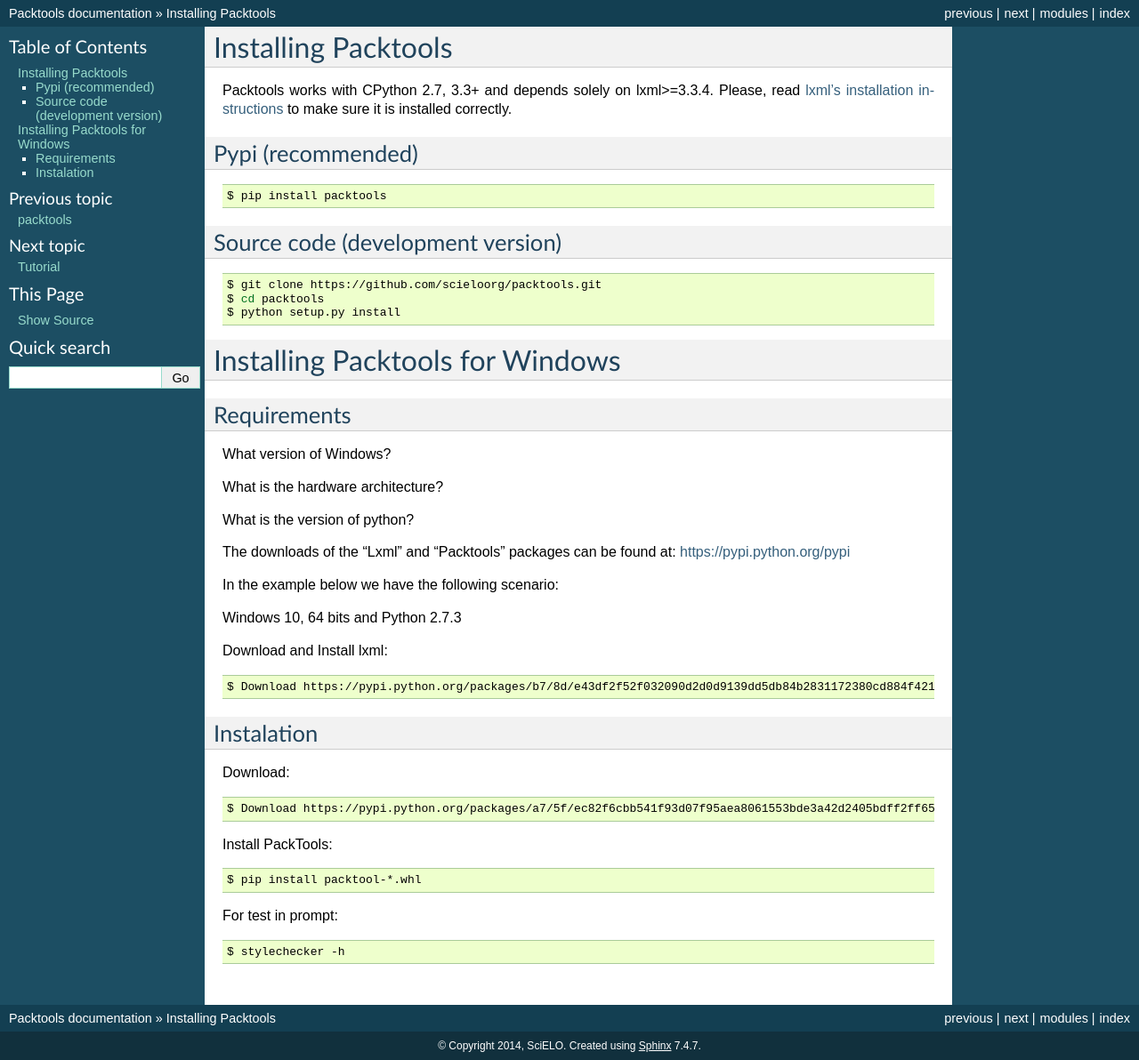
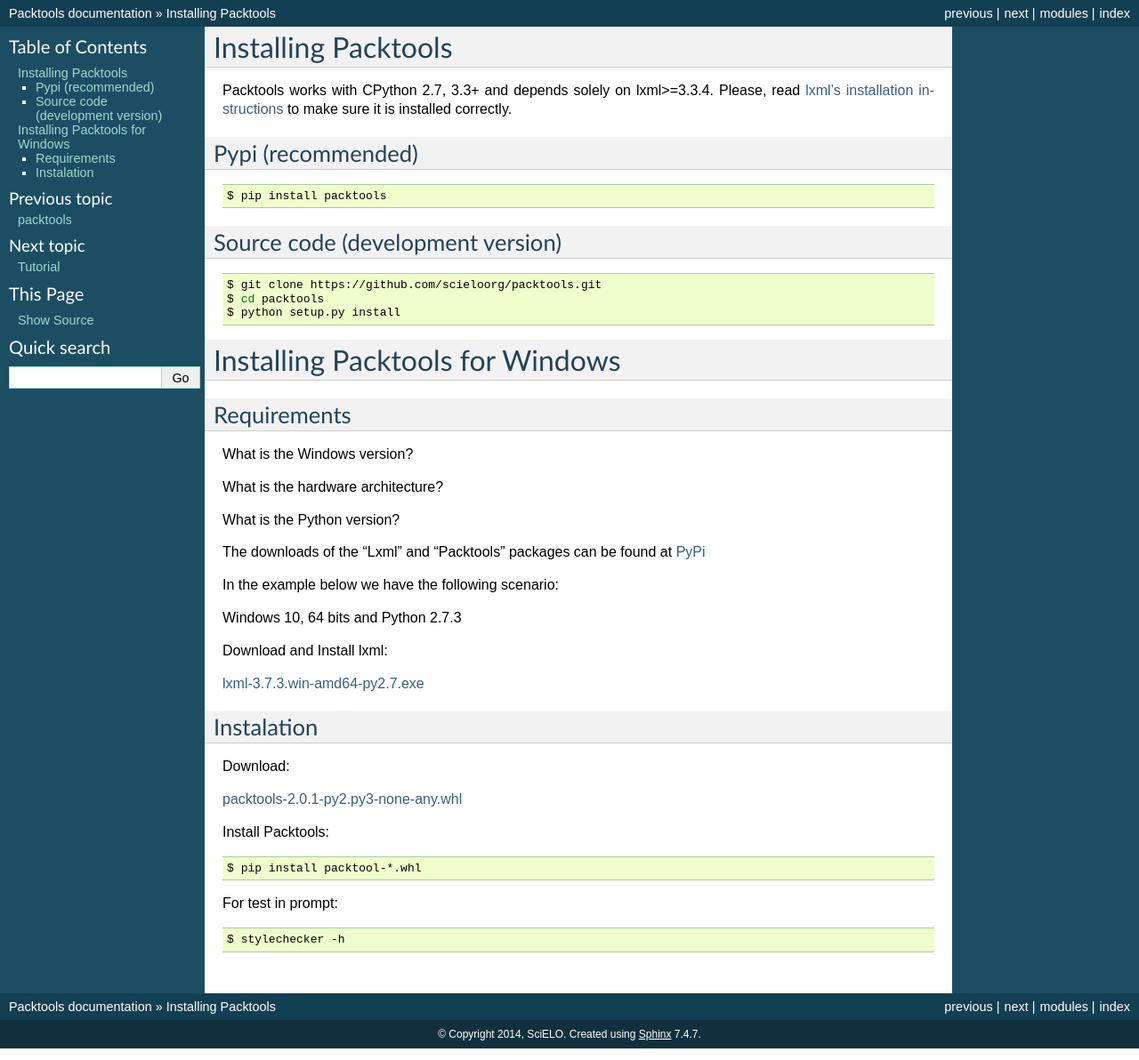
Before and after one commit to scieloorg/packtools, a Sphinx documentation site: the page built from docs/install.rst, in a window 1280 px wide. Shown: the whole page at 89% size. Built offline with Sphinx 7.4.7, drawn with Linux system fonts in a browser that asks for light colours; the version number could not be read and is left out.

Commit message:
Adicionando informações de instalação no Windows

```diff
--- a/docs/install.rst
+++ b/docs/install.rst
@@ -31,13 +31,13 @@
 Requirements
 ------------------
 
-What version of Windows?
+What is the Windows version?
 
 What is the hardware architecture?
 
-What is the version of python?
+What is the Python version?
 
-The downloads of the "Lxml" and "Packtools" packages can be found at: https://pypi.python.org/pypi
+The downloads of the "Lxml" and "Packtools" packages can be found at `PyPi <https://pypi.python.org/pypi>`_
 
 In the example below we have the following scenario:
 
@@ -45,21 +45,16 @@
 
 Download and Install lxml:
 
-.. code-block:: bash
-
-    $ Download https://pypi.python.org/packages/b7/8d/e43df2f52f032090d2d0d9139dd5db84b2831172380cd884f421b1f3cf6c/lxml-3.7.3.win-amd64-py2.7.exe#md5=72bc82b8205d22aa888c38fa9b9dd239
-
+`lxml-3.7.3.win-amd64-py2.7.exe <https://pypi.python.org/packages/b7/8d/e43df2f52f032090d2d0d9139dd5db84b2831172380cd884f421b1f3cf6c/lxml-3.7.3.win-amd64-py2.7.exe#md5=72bc82b8205d22aa888c38fa9b9dd239>`_
 
 Instalation
 ------------------
 
 Download:
 
-.. code-block:: bash
+`packtools-2.0.1-py2.py3-none-any.whl <https://pypi.python.org/packages/a7/5f/ec82f6cbb541f93d07f95aea8061553bde3a42d2405bdff2ff654c6ba1a1/packtools-2.0.1-py2.py3-none-any.whl#md5=0a83c0c388204da0fbf5ce1003ebaee7>`_
 
-    $ Download https://pypi.python.org/packages/a7/5f/ec82f6cbb541f93d07f95aea8061553bde3a42d2405bdff2ff654c6ba1a1/packtools-2.0.1-py2.py3-none-any.whl#md5=0a83c0c388204da0fbf5ce1003ebaee7
-
-Install PackTools:
+Install Packtools:
 
 .. code-block:: bash
 
```
